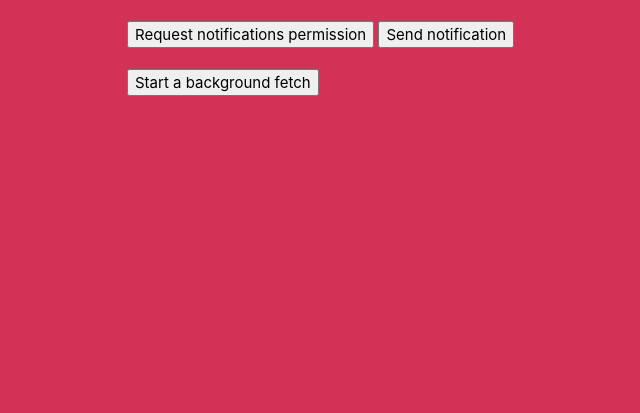
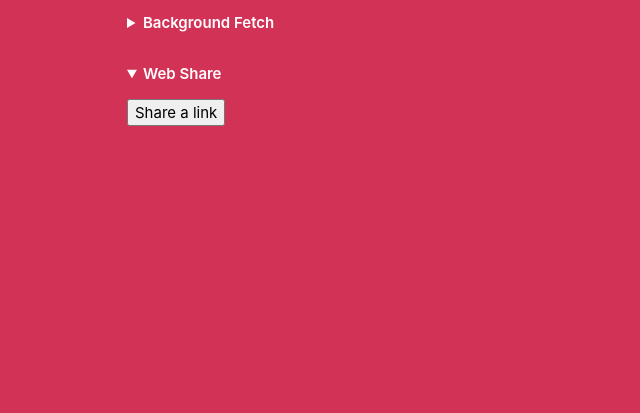
Before and after one commit to ireade/pwain2021, a plain HTML site: page index.html in a window 1280 px wide. Shown: the part 387-800 px from the top of the page, without its empty margins (213-853 px from the left). Drawn offline with Linux system fonts and the light colour scheme.

Commit message:
web share

```diff
--- a/index.html
+++ b/index.html
@@ -31,18 +31,36 @@
 
       <br><br>
 
-      <button id="notification-permission">Request notifications permission</button>
-      <button id="notification-send">Send notification</button>
+      <details>
+        <summary>Push Notifications</summary>
 
-      <br><br>
+        <button id="notification-permission">Request notifications permission</button>
+        <button id="notification-send">Send notification</button>
+      </details>
 
-      <button id="background-fetch">Start a background fetch</button>
-      <div id="background-fetch-progress"></div>
+
+      <details>
+        <summary>Background Fetch</summary>
+
+        <button id="background-fetch">Start a background fetch</button>
+        <div id="background-fetch-progress"></div>
+      </details>
+
+      <details open>
+        <summary>Web Share</summary>
+
+        <button id="web-share">Share a link</button>
+      </details>
+
+
 
 
     </main>
 
     <script>
+
+      /* Service Worker ********************************************/
+
       if('serviceWorker' in navigator) {
         navigator.serviceWorker.register('/sw.js', { scope: '/' }).then((registration) => {
           console.log('Service Worker Registered');
@@ -52,6 +70,9 @@
           console.log('Service Worker Ready');
         });
       }
+
+
+      /* Install ********************************************/
 
       const installButton = document.getElementById('install');
 
@@ -83,9 +104,7 @@
 
 
 
-      // Notifications
-
-
+      /* SNotifications ********************************************/
 
       const notificationPermissionButton = document.getElementById('notification-permission');
       const notificationSendButton = document.getElementById('notification-send');
@@ -121,8 +140,7 @@
       }
 
 
-
-      // Background fetch
+      /* Background Fetch ********************************************/
 
       document.getElementById('background-fetch').addEventListener('click', () => {
 
@@ -142,6 +160,24 @@
       });
 
 
+      /* Web Share ********************************************/
+
+      document.getElementById('web-share').addEventListener('click', async () => {
+
+
+        if (navigator.share) {
+            navigator.share({
+                title: 'An Event Apart Spring Summit',
+                text: 'Check out An Event Apart\’s latest conference!',
+                url: 'https://aneventapart.com/event/spring-summit-2021',
+            });
+        }
+
+      })
+
+
+
+
 
 
     </script>
--- a/styles/main.css
+++ b/styles/main.css
@@ -35,3 +35,17 @@ textarea {
     width: 100%;
     margin: 1em 0;
 }
+
+details {
+    margin-bottom: 1em;
+}
+
+details[open] {
+    margin-bottom: 2em;
+}
+
+details summary {
+    font-weight: 600;
+    margin-bottom: 1em;
+    cursor: pointer;
+}
```
